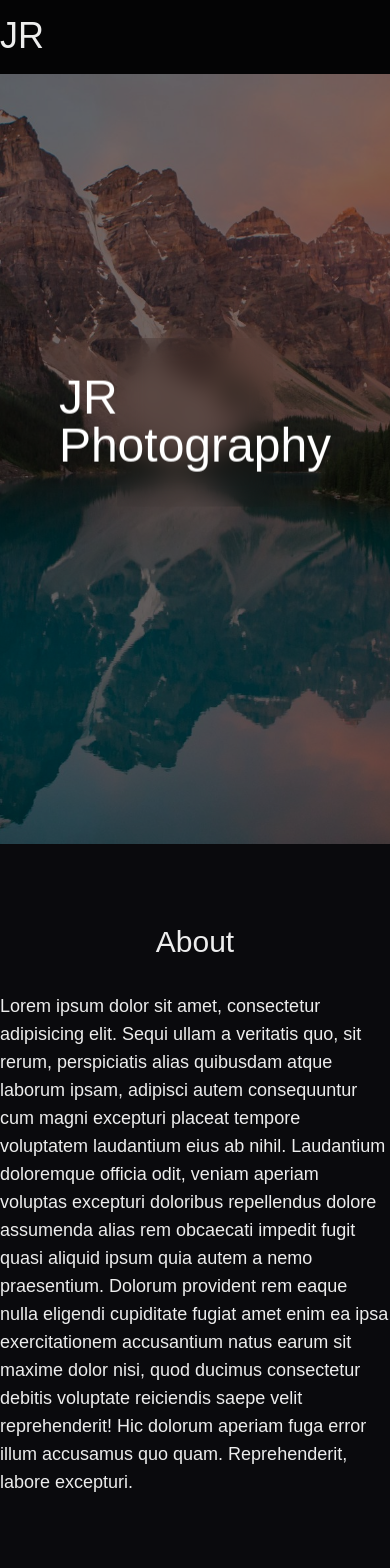
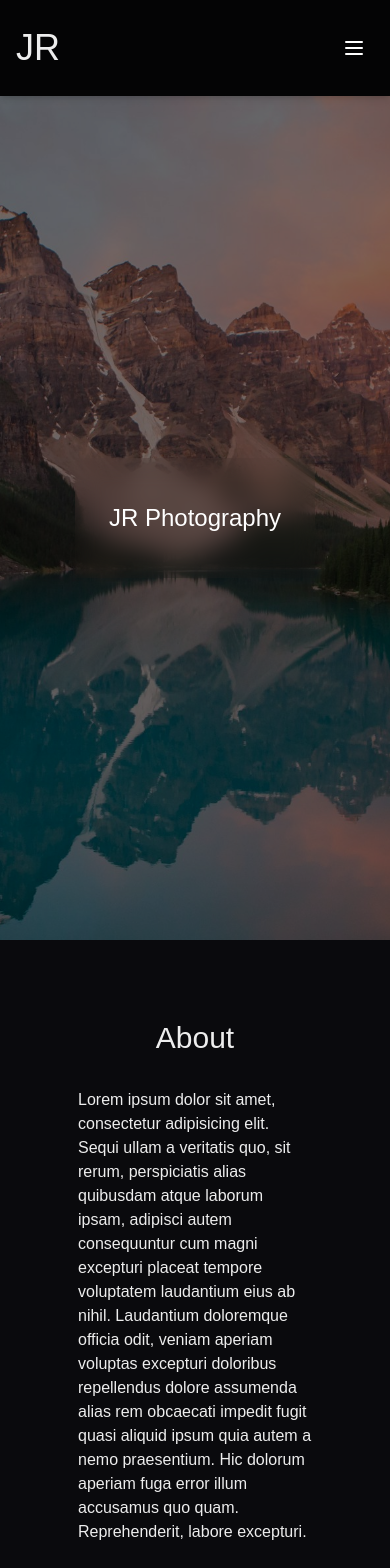
Before and after one commit to AlexReniak/photo_next_app, a Next.js app: page / in a window 390 px wide. Shown: the top 1568 px of the page. Built offline with nearby package versions, Linux system fonts and the light colour scheme.

Commit message:
added responsivness

```diff
--- a/app/components/About.jsx
+++ b/app/components/About.jsx
@@ -1,19 +1,16 @@
 const About = () => {
   return (
-    <section className='container mx-auto my-20 xl:w-3/5 lg:w-4/5'>
+    <section className='container mx-auto my-20 w-3/5 md:w-4/5'>
       <h2 className='text-3xl my-8 text-center'>About</h2>
-      <p className='text-lg'>
+      <p className='text-md md:text-lg'>
         Lorem ipsum dolor sit amet, consectetur adipisicing elit. Sequi ullam a
         veritatis quo, sit rerum, perspiciatis alias quibusdam atque laborum
         ipsam, adipisci autem consequuntur cum magni excepturi placeat tempore
         voluptatem laudantium eius ab nihil. Laudantium doloremque officia odit,
         veniam aperiam voluptas excepturi doloribus repellendus dolore assumenda
         alias rem obcaecati impedit fugit quasi aliquid ipsum quia autem a nemo
-        praesentium. Dolorum provident rem eaque nulla eligendi cupiditate
-        fugiat amet enim ea ipsa exercitationem accusantium natus earum sit
-        maxime dolor nisi, quod ducimus consectetur debitis voluptate reiciendis
-        saepe velit reprehenderit! Hic dolorum aperiam fuga error illum
-        accusamus quo quam. Reprehenderit, labore excepturi.
+        praesentium. Hic dolorum aperiam fuga error illum accusamus quo quam.
+        Reprehenderit, labore excepturi.
       </p>
     </section>
   );
--- a/app/components/Contact.jsx
+++ b/app/components/Contact.jsx
@@ -10,11 +10,11 @@ const Contact = () => {
 
   return (
     <section className='container my-12 mx-auto'>
-      <h2 className='text-3xl my-8 text-center'>Let's get in touch</h2>
+      <h2 className='text-3xl my-8 text-center'>Let's get in touch!</h2>
       <p className='text-xl my-8 text-center'>
-        Questions, comments, or concerns? Send me a message!
+        Questions, comments, or concerns? Send a message!
       </p>
-      <div className='max-w-lg mx-auto p-6 bg-zinc-900 rounded-lg shadow-xl'>
+      <div className='max-w-[300px] sm:max-w-md md:max-w-lg mx-auto p-6 bg-zinc-900 rounded-lg shadow-xl'>
         <form className='space-y-6'>
           <div className='relative'>
             <input
--- a/app/components/Footer.jsx
+++ b/app/components/Footer.jsx
@@ -3,8 +3,8 @@ import Link from 'next/link';
 const Footer = () => {
   return (
     <footer className='bg-darkTwo z-10 inset-x-0'>
-      <div className='container mx-auto flex justify-center content-center py-4'>
-        <div className='p-4 hidden md:flex flex-row justify-between w-[800px]'>
+      <div className='container mx-auto flex justify-center content-center py-4 lg:w-[800px] md:w-[600px] sm:w-[400px]'>
+        <div className='p-4 md:flex flex-row justify-between md:grow'>
           <Link
             href='/'
             className='mx-4 text-xl border-b-2 border-transparent hover:border-b-2 hover:border-emerald-500 transition duration-500'
--- a/app/components/Gallery.jsx
+++ b/app/components/Gallery.jsx
@@ -7,11 +7,11 @@ const Gallery = () => {
   return (
     <section className='container my-20 mx-auto'>
       <h2 className='text-3xl my-8 text-center'>Gallery</h2>
-      <div className='flex flex-col justify-content'>
+      <div className='flex flex-col justify-content content-center'>
         <div className='mx-auto relative'>
           <Carousel />
         </div>
-        <div className='mt-4 ml-24 mr-4'>
+        <div className='mt-4 ml-8 md:ml-24 md:mr-4'>
           <p className='text-xl inline'>Browse the entire catalog</p>
           <Link href='/archive'>
             <Button variant='green' size='lg' className='ml-4'>
--- a/app/components/Header.jsx
+++ b/app/components/Header.jsx
@@ -2,8 +2,10 @@ const Header = () => {
   return (
     <header className='h-screen bg-hero-image bg-center bg-cover relative'>
       <div className='h-screen bg-opacity-50 bg-black'></div>
-      <div className='w-2/5 h-1/5 backdrop-blur-md absolute top-1/2 left-1/2 transform -translate-x-1/2 -translate-y-1/2 flex justify-center items-center'>
-        <h1 className='text-5xl text-white '>JR Photography</h1>
+      <div className='w-[240px] h-[120px] sm:w-[360px] sm:h-[160px] md:w-[400px] md:h-[180px] backdrop-blur-md absolute top-1/2 left-1/2 transform -translate-x-1/2 -translate-y-1/2 flex justify-center items-center'>
+        <h1 className='text-2xl sm:text-3xl md:text-4xl text-white'>
+          JR Photography
+        </h1>
       </div>
     </header>
   );
--- a/app/components/Navigation.jsx
+++ b/app/components/Navigation.jsx
@@ -1,20 +1,39 @@
 'use client';
 
 import Link from 'next/link';
-import { useEffect } from 'react';
+import { useEffect, useState, useRef } from 'react';
+import { Menu, X } from 'lucide-react';
 
 const Navigation = () => {
+  const [isOpen, setIsOpen] = useState(false);
+  const navRef = useRef(null);
+
   let height = 0;
 
   useEffect(() => {
+    height = window.innerHeight;
+    const handleResize = () => {
+      if (window.innerWidth > 868) {
+        setIsOpen(false);
+      }
+    };
+
+    const handleClickOutside = (event) => {
+      if (isOpen && navRef.current && !navRef.current.contains(event.target)) {
+        setIsOpen(false);
+      }
+    };
+
     window.addEventListener('scroll', handleScroll, { passive: true });
-
-    height = window.innerHeight;
+    window.addEventListener('resize', handleResize, { passive: true });
+    window.addEventListener('mousedown', handleClickOutside, { passive: true });
 
     return () => {
       window.removeEventListener('scroll', handleScroll);
+      window.removeEventListener('resize', handleResize);
+      window.removeEventListener('mousedown', handleClickOutside);
     };
-  }, []);
+  }, [isOpen]);
 
   const handleScroll = () => {
     if (window.scrollY > height - 103) {
@@ -27,9 +46,10 @@ const Navigation = () => {
   };
 
   return (
-    <nav className='bg-darkTwo fixed top-0 z-10 inset-x-0 border-b-2 border-transparent transition-all duration-500'>
-      <div className='container mx-auto flex justify-between content-center py-4'>
-        <div className='justify-items-start content-center'>
+    <nav ref={navRef} className='sticky top-0 z-10 bg-darkTwo shadow-md'>
+      <div className='max-w-7xl mx-auto p-4 sm:px-6 lg:px-8'>
+        <div className='flex items-center justify-between h-16'>
+          <div className='flex-shrink-0'>
             <Link
               className='text-4xl transition duration-500 hover:text-emerald-500'
               href='/'
@@ -37,22 +57,68 @@ const Navigation = () => {
               JR
             </Link>
           </div>
-        <div className='p-4 hidden md:flex flex-row justify-between'>
+          <div className='hidden md:block'>
+            <div className='ml-10 flex items-baseline space-x-4'>
               <Link
                 href='/'
-            className='mx-4 text-xl border-b-2 border-transparent hover:border-b-2 hover:border-emerald-500 transition duration-500'
+                className='mx-4 text-xl text-white border-b-2 border-transparent hover:border-b-2 hover:border-emerald-500 transition duration-500'
               >
                 Home
               </Link>
               <Link
                 href='/archive'
-            className='mx-4 text-xl border-b-2 border-transparent hover:border-b-2 hover:border-emerald-500 transition duration-500'
+                className='mx-4 text-xl text-white border-b-2 border-transparent hover:border-b-2 hover:border-emerald-500 transition duration-500'
               >
                 Archive
               </Link>
               <Link
                 href='/contact'
-            className='mx-4 text-xl border-b-2 border-transparent hover:border-b-2 hover:border-emerald-500 transition duration-500'
+                className='mx-4 text-xl text-white border-b-2 border-transparent hover:border-b-2 hover:border-emerald-500 transition duration-500'
+              >
+                Contact
+              </Link>
+            </div>
+          </div>
+          <div className='md:hidden'>
+            <button
+              onClick={() => setIsOpen(!isOpen)}
+              className='inline-flex items-center justify-center p-2 rounded-md text-white hover:bg-zinc-900 focus:outline-none focus:ring-2 focus:ring-inset focus:ring-emerald-500'
+              aria-expanded={isOpen}
+            >
+              <span className='sr-only'>
+                {isOpen ? 'Close main menu' : 'Open main menu'}
+              </span>
+              {isOpen ? (
+                <X className='block h-6 w-6' />
+              ) : (
+                <Menu className='block h-6 w-6' />
+              )}
+            </button>
+          </div>
+        </div>
+      </div>
+
+      {/* Mobile menu, show/hide based on menu state */}
+      <div className={`md:hidden ${isOpen ? 'block' : 'hidden'}`}>
+        <div className='px-2 pt-2 pb-3 space-y-1 sm:px-3'>
+          <Link
+            href='/'
+            className='text-white hover:text-emerald-500 block px-3 py-2 rounded-md text-base font-medium'
+            onClick={() => setIsOpen(!isOpen)}
+          >
+            Home
+          </Link>
+          <Link
+            href='/archive'
+            className='text-white hover:text-emerald-500 block px-3 py-2 rounded-md text-base font-medium'
+            onClick={() => setIsOpen(!isOpen)}
+          >
+            Archive
+          </Link>
+          <Link
+            href='/contact'
+            className='text-white hover:text-emerald-500 block px-3 py-2 rounded-md text-base font-medium'
+            onClick={() => setIsOpen(!isOpen)}
           >
             Contact
           </Link>
--- a/app/contact/page.jsx
+++ b/app/contact/page.jsx
@@ -2,7 +2,7 @@ import Contact from '../components/Contact';
 
 const ContactPage = () => {
   return (
-    <div className='container mx-auto mt-48 contact_page'>
+    <div className='container mx-auto contact_page'>
       <Contact />
     </div>
   );
```
Also changed, not shown: app/archive/page.jsx (+4 -4 lines), app/styles/style.css (+10 -3 lines). Lines whose indentation alone changed are shown as unchanged.
